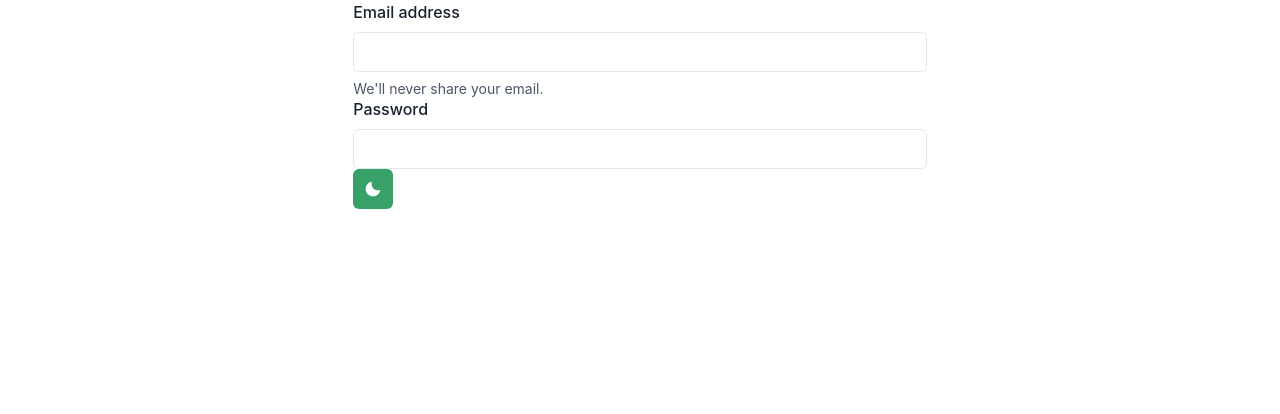
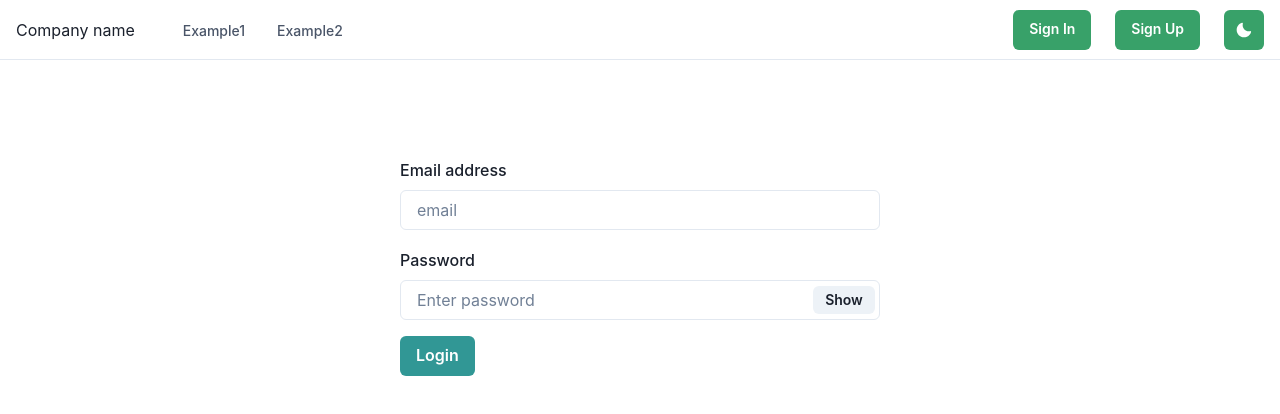
Before and after one commit to KrzysztofKasica/vet-dissertation, a Next.js app in the folder web/: page /login in a window 1280 px wide. Shown: the top 414 px of the page. Built offline with nearby package versions, Linux system fonts and the light colour scheme.

Commit message:
working login

```diff
--- /dev/null
+++ b/web/src/components/FormikLogin.tsx
@@ -0,0 +1,48 @@
+import { Button, useToast } from "@chakra-ui/react"
+import axios from "axios"
+import { Form, Formik } from "formik"
+import { useRouter } from "next/router"
+import { InputField } from "./InputField"
+import { PasswordInput } from "./PasswordInput"
+
+export const FormikLogin = () => {
+    const router = useRouter();
+    const toast = useToast();
+    return (
+      <Formik
+        initialValues={{ email: '', password: ''}}
+        onSubmit={async (values) => {
+          await axios.post(
+            'http://127.0.0.1:4000/client/login',
+            {data: values},
+            { headers: { 'Content-Type': 'application/json' } }
+          ).then(() => {
+            router.push('/');
+          }).catch(res => {
+            toast({
+                  title: res.response.data,
+                  status: "error",
+                  duration: 6000,
+                  isClosable: false
+            })
+          })
+
+        }}
+      >
+        {({isSubmitting}) => (
+          <Form>
+            <InputField width='60vh' name='email' placeholder="email" label="Email address" type='email' />
+            <PasswordInput name='password' label="Password"/>
+            <Button
+              mt={4}
+              colorScheme='teal'
+              isLoading={isSubmitting}
+              type='submit'
+            >
+              Login
+            </Button>
+          </Form>
+        )}
+      </Formik>
+    )
+  }
--- a/web/src/components/NavBar.tsx
+++ b/web/src/components/NavBar.tsx
@@ -56,7 +56,7 @@ export default function NavBar() {
                 bg: buttonBgHover,
                 color: buttonColorHover
               }}
-              href={'#'}>
+              href={'/login'}>
               Sign In
             </Button>
             <Button
--- a/web/src/pages/login.tsx
+++ b/web/src/pages/login.tsx
@@ -1,17 +1,16 @@
-import { Container, FormControl, FormHelperText, FormLabel, Input } from "@chakra-ui/react";
-import { DarkModeSwitch } from "../components/DarkModeSwitch";
+import { Center, Flex, } from "@chakra-ui/react";
+import { FormikLogin } from "../components/FormikLogin";
+import NavBar from "../components/NavBar";
 
 const Login = () => (
-    <Container>
-        <FormControl>
-            <FormLabel>Email address</FormLabel>
-            <Input type='email' />
-            <FormHelperText>We'll never share your email.</FormHelperText>
-            <FormLabel>Password</FormLabel>
-            <Input type='password' />
-        </FormControl>
-        <DarkModeSwitch />
-    </Container>
+    <Flex direction={"column"} justifyContent='center' alignContent={'center'}>
+        <NavBar/>
+        <Center>
+            <Flex maxW='100%' mt={'10vh'}>
+                <FormikLogin/>
+            </Flex>
+        </Center>
+    </Flex>
 )
 
 export default Login;
```
